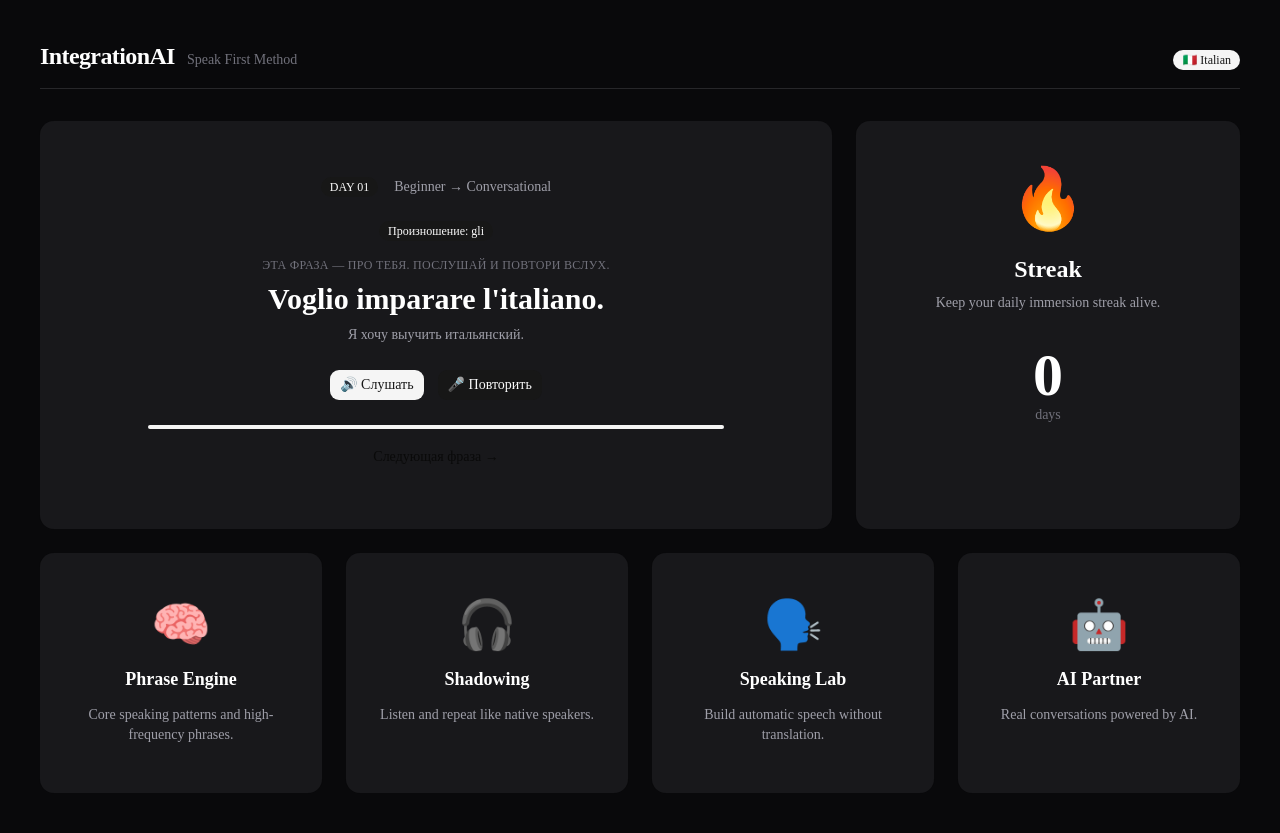
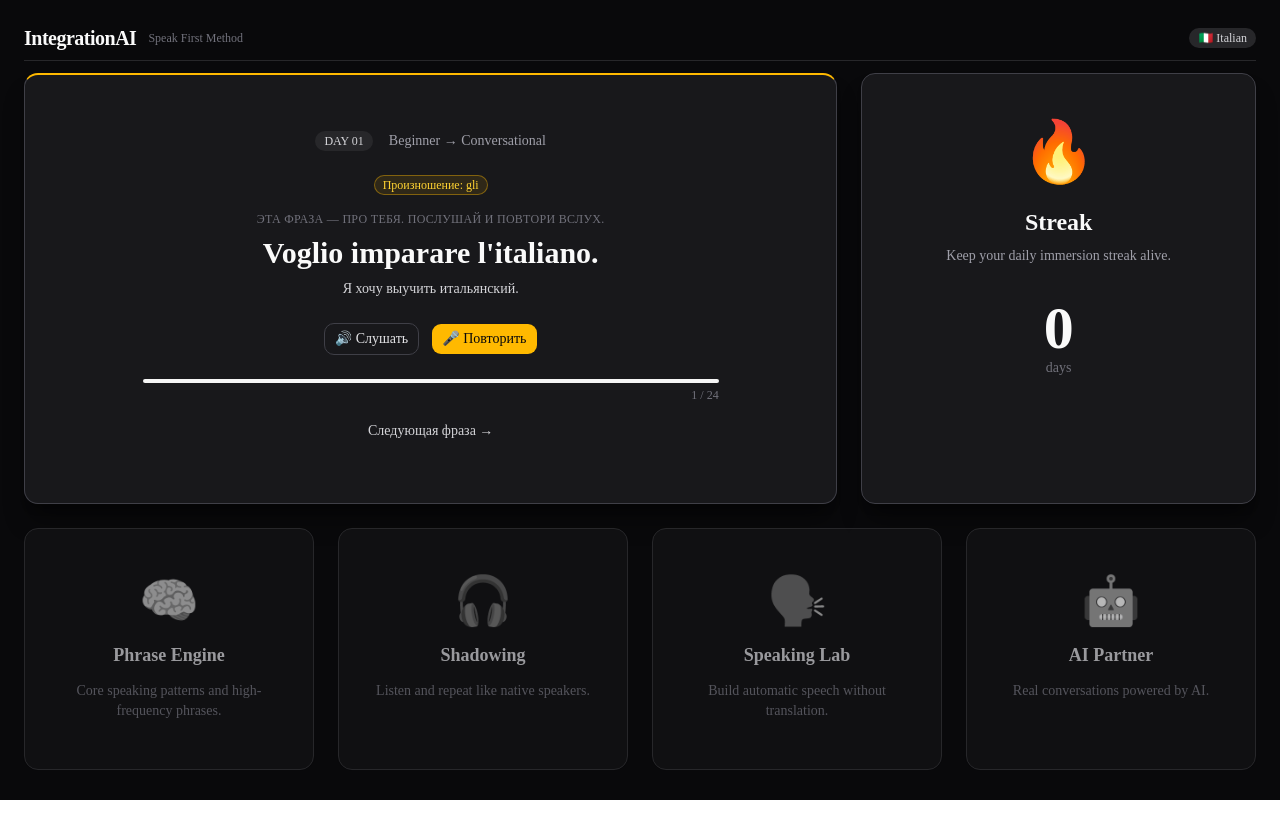
Before and after one commit to AndriiTs1/immersion-ai, a Next.js app: page / in a window 1280 px wide. After the commit the page ends 800 px from the top, so only its background shows below. Built offline with nearby package versions, Linux system fonts and the light colour scheme.

Commit message:
style: improve contrast, add amber accent to active practice area, compact header

```diff
--- a/app/page.tsx
+++ b/app/page.tsx
@@ -7,7 +7,7 @@ import { features } from "@/lib/features";
 export default function Home() {
   return (
     <main className="min-h-screen bg-zinc-950 text-white">
-      <div className="mx-auto max-w-7xl p-6 md:p-10">
+      <div className="mx-auto max-w-7xl p-4 md:p-6">
         <SiteHeader />
 
         <div className="grid gap-6 lg:grid-cols-3">
--- a/components/feature-card.tsx
+++ b/components/feature-card.tsx
@@ -8,11 +8,11 @@ type FeatureCardProps = {
 
 export function FeatureCard({ icon, title, description }: FeatureCardProps) {
   return (
-    <Card className="border-zinc-800 bg-zinc-900 transition hover:border-zinc-700 hover:-translate-y-1">
-      <CardContent className="flex flex-col items-center text-center p-8">
-        <div className="mb-4 text-5xl">{icon}</div>
-        <h3 className="text-lg font-semibold text-white">{title}</h3>
-        <p className="mt-3 text-sm text-zinc-400">{description}</p>
+    <Card className="border border-zinc-800 bg-zinc-900/50">
+      <CardContent className="flex flex-col items-center text-center p-8 opacity-70">
+        <div className="mb-4 text-5xl grayscale">{icon}</div>
+        <h3 className="text-lg font-semibold text-zinc-300">{title}</h3>
+        <p className="mt-3 text-sm text-zinc-500">{description}</p>
       </CardContent>
     </Card>
   );
--- a/components/mission-card.tsx
+++ b/components/mission-card.tsx
@@ -4,10 +4,10 @@ import { MissionRunner } from "@/components/mission-runner";
 
 export function MissionCard() {
   return (
-    <Card className="border-zinc-800 bg-zinc-900 lg:col-span-2">
+    <Card className="border border-zinc-700 border-t-2 border-t-amber-400 bg-zinc-900 shadow-xl shadow-black/40 lg:col-span-2">
       <CardContent className="flex flex-col items-center text-center p-10">
         <div className="mb-6 flex items-center gap-4">
-          <Badge>DAY 01</Badge>
+          <Badge className="bg-zinc-800 text-zinc-300">DAY 01</Badge>
           <span className="text-sm text-zinc-400">
             Beginner → Conversational
           </span>
--- a/components/mission-runner.tsx
+++ b/components/mission-runner.tsx
@@ -62,41 +62,61 @@ export function MissionRunner() {
 
   return (
     <div className="flex w-full flex-col items-center text-center">
-      <Badge className="mb-4">{phrase.context}</Badge>
+      <Badge
+        variant="outline"
+        className="mb-4 border-amber-400/40 bg-amber-400/10 text-amber-300"
+      >
+        {phrase.context}
+      </Badge>
 
       <p className="mb-2 text-xs uppercase tracking-wide text-zinc-500">
         Эта фраза — про тебя. Послушай и повтори вслух.
       </p>
 
-      <h2 className="mb-2 text-3xl font-bold text-white">{phrase.it}</h2>
-      <p className="mb-6 text-zinc-400">{phrase.ru}</p>
+      <h2 className="mb-2 text-3xl font-bold text-zinc-50">{phrase.it}</h2>
+      <p className="mb-6 text-zinc-300">{phrase.ru}</p>
 
       <div className="mb-6 flex gap-3">
-        <Button variant="secondary" onClick={() => speak(phrase.it)}>
+        <Button
+          variant="outline"
+          className="border-zinc-700 bg-transparent text-zinc-200 hover:bg-zinc-800 hover:text-white"
+          onClick={() => speak(phrase.it)}
+        >
           🔊 Слушать
         </Button>
-        <Button onClick={listen} disabled={status === "listening"}>
+        <Button
+          className="bg-amber-400 text-zinc-950 hover:bg-amber-300"
+          onClick={listen}
+          disabled={status === "listening"}
+        >
           {status === "listening" ? "Слушаю..." : "🎤 Повторить"}
         </Button>
       </div>
 
       {heard && (
-        <p className="mb-4 text-sm text-zinc-500">
-          Ты сказал: <span className="text-white">{heard}</span>
+        <p className="mb-4 text-sm text-zinc-400">
+          Ты сказал: <span className="text-zinc-100">{heard}</span>
         </p>
       )}
       {status === "correct" && (
-        <p className="mb-4 text-green-400">Отлично! Верно сказано.</p>
+        <p className="mb-4 text-emerald-400">Отлично! Верно сказано.</p>
       )}
       {status === "retry" && (
         <p className="mb-4 text-amber-400">Почти — попробуй ещё раз.</p>
       )}
 
       <div className="mb-3 w-full max-w-xl">
-        <Progress value={progress} />
+        <Progress value={progress} className="mb-1" />
+        <p className="text-right text-xs text-zinc-500">
+          {index + 1} / {phrases.length}
+        </p>
       </div>
 
-      <Button variant="ghost" onClick={next}>
+      <Button
+        variant="ghost"
+        className="text-zinc-300 hover:text-amber-300"
+        onClick={next}
+      >
         Следующая фраза →
       </Button>
     </div>
--- a/components/site-header.tsx
+++ b/components/site-header.tsx
@@ -2,15 +2,17 @@ import { Badge } from "@/components/ui/badge";
 
 export function SiteHeader() {
   return (
-    <div className="mb-8 flex items-baseline justify-between border-b border-zinc-800 pb-4">
-      <div className="flex items-baseline gap-3">
-        <h1 className="text-2xl font-bold tracking-tight text-white">
+    <div className="mb-3 flex items-center justify-between border-b border-zinc-800 pb-2">
+      <div className="flex items-center gap-3">
+        <h1 className="text-xl font-bold tracking-tight text-zinc-50">
           IntegrationAI
         </h1>
-        <span className="text-sm text-zinc-500">Speak First Method</span>
+        <span className="text-xs text-zinc-500">Speak First Method</span>
       </div>
 
-      <Badge variant="secondary">🇮🇹 Italian</Badge>
+      <Badge variant="secondary" className="bg-zinc-800 text-zinc-300">
+        🇮🇹 Italian
+      </Badge>
     </div>
   );
 }
--- a/components/streak-card.tsx
+++ b/components/streak-card.tsx
@@ -2,17 +2,17 @@ import { Card, CardContent } from "@/components/ui/card";
 
 export function StreakCard() {
   return (
-    <Card className="border-zinc-800 bg-zinc-900">
+    <Card className="border border-zinc-700 bg-zinc-900 shadow-xl shadow-black/40">
       <CardContent className="flex flex-col items-center text-center p-8">
         <div className="mb-6 text-6xl">🔥</div>
 
-        <h3 className="text-2xl font-bold text-white">Streak</h3>
+        <h3 className="text-2xl font-bold text-zinc-50">Streak</h3>
 
         <p className="mt-2 text-zinc-400">
           Keep your daily immersion streak alive.
         </p>
 
-        <div className="mt-8 text-6xl font-bold text-white">0</div>
+        <div className="mt-8 text-6xl font-bold text-zinc-50">0</div>
 
         <div className="text-zinc-500">days</div>
       </CardContent>
```
